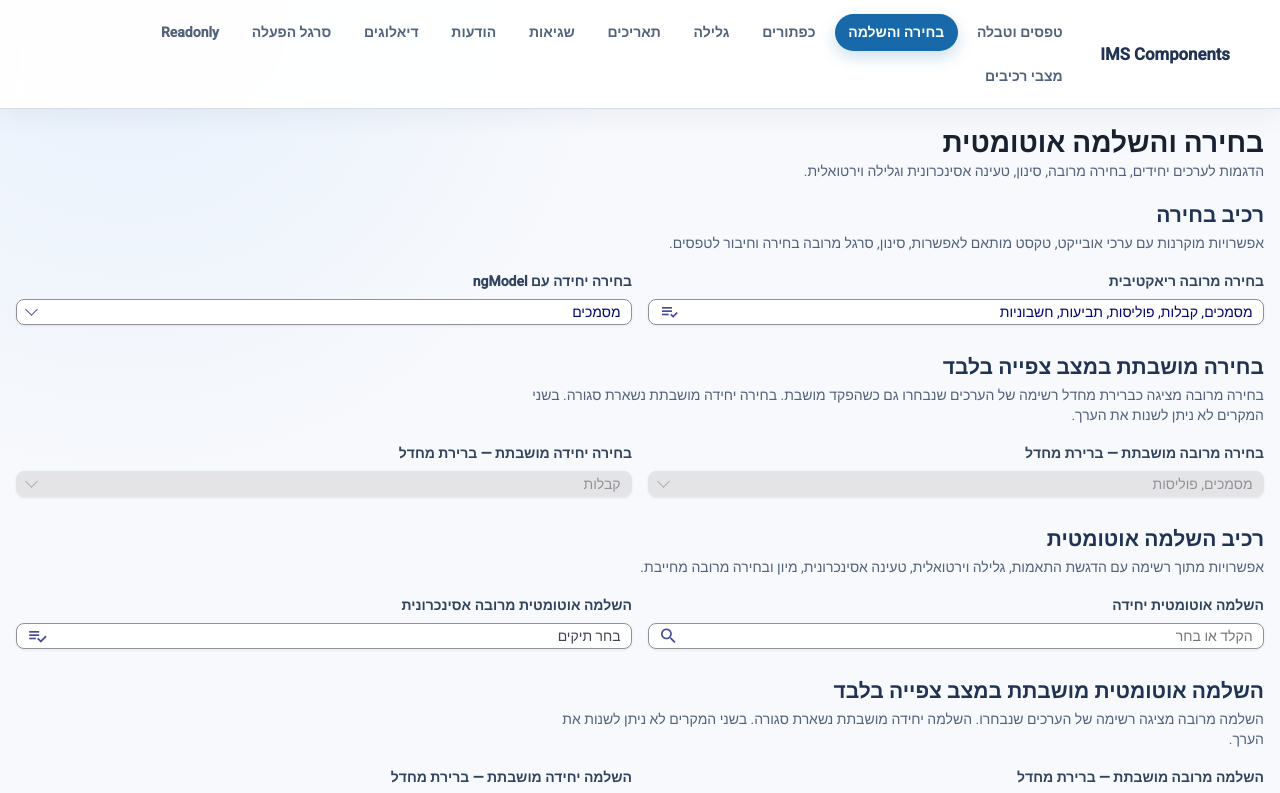
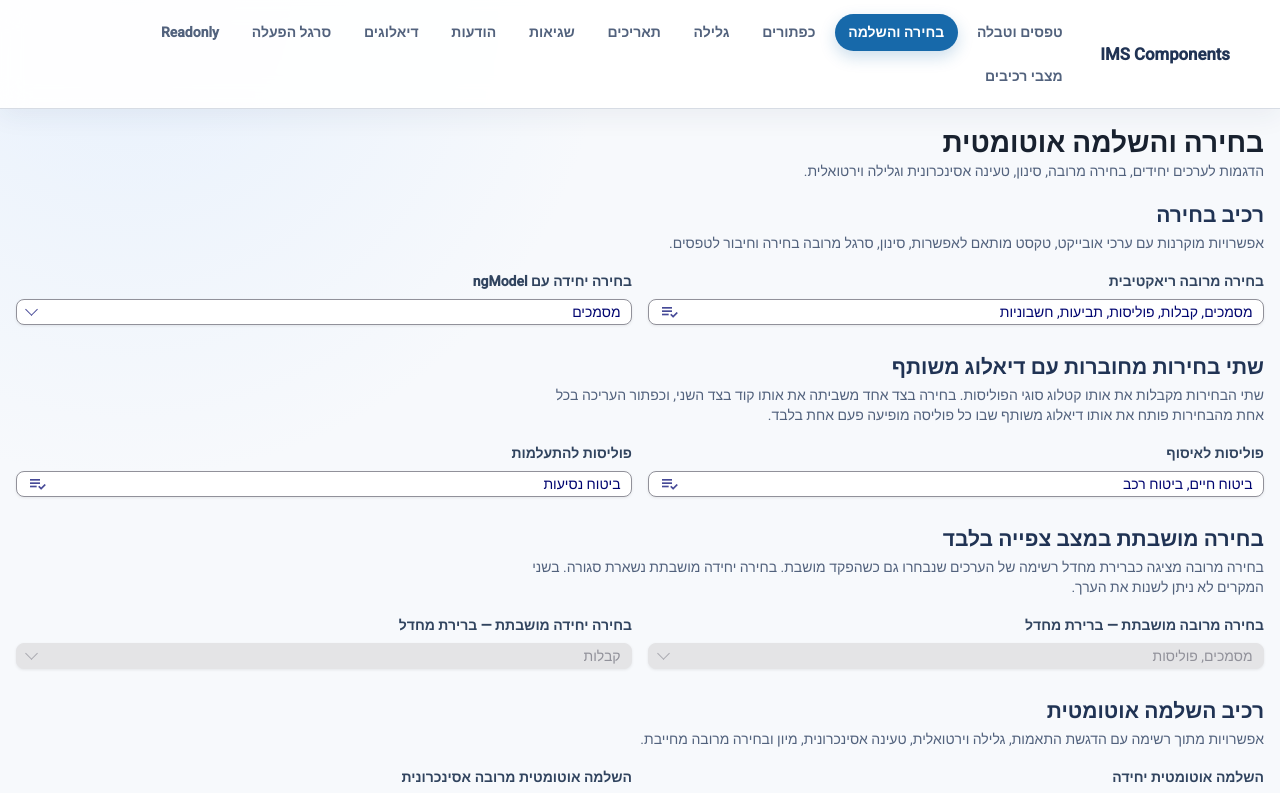
Before and after one commit to Far-Art/features-testing, an Angular app: page /selection in a window 1280 px wide. Shown: the top 793 px of the page. Built offline with nearby package versions, Linux system fonts and the light colour scheme.

Commit message:
update to ims select api

```diff
--- a/src/app/components/ims-select/ims-select.html
+++ b/src/app/components/ims-select/ims-select.html
@@ -121,18 +121,20 @@
             >
                 @if (showToolbar()) {
                     <aside #toolbarPanel class="ims-select__toolbar" aria-label="סרגל בחירה">
+                        @if (editDialogMode() !== 'off') {
                             <button
                                 type="button"
                                 class="ims-select__edit"
-                            aria-label="ערוך בחירה"
-                            [disabled]="interactionDisabled() || editableOptions().length === 0"
-                            (click)="openEditDialog()"
+                                [attr.aria-label]="editDialogAriaLabel()"
+                                [disabled]="editDialogButtonDisabled()"
+                                (click)="requestEditDialog()"
                             >
                                 <svg viewBox="0 0 20 20" aria-hidden="true" focusable="false">
                                     <path d="M12.5 4.5 15.5 7.5 7 16H4v-3z" />
                                     <path d="M11 6 14 9" />
                                 </svg>
                             </button>
+                        }
 
                         <div class="ims-select__segments" role="group" aria-label="אפשרויות מוצגות">
                             <button
--- a/src/app/components/ims-select/ims-select.ts
+++ b/src/app/components/ims-select/ims-select.ts
@@ -19,6 +19,7 @@ import {
   inject,
   input,
   numberAttribute,
+  output,
   signal,
   viewChild
 } from '@angular/core';
@@ -31,6 +32,7 @@ import {ImsTransferDialogService, ImsTransferRow} from '../ims-transfer-dialog';
 import {
   IMS_SELECT_PARENT,
   ImsSelectCompareWith,
+  ImsSelectEditDialogMode,
   ImsSelectFilterMode,
   ImsSelectFilterPredicate,
   ImsSelectOptionLike,
@@ -156,6 +158,18 @@ export class ImsSelect<T = unknown>
   /** Controls whether the multi-select toolbar is shown: always, never, or above the auto threshold. */
   readonly toolbar = input<ImsSelectToolbarMode>('auto');
 
+  /** Controls whether the toolbar edit action uses the built-in dialog, emits a request, or is hidden. */
+  readonly editDialogMode = input<ImsSelectEditDialogMode>('default');
+
+  /** Lets a custom edit-dialog owner disable the toolbar action independently. */
+  readonly editDialogDisabled = input(false, {transform: booleanAttribute});
+
+  /** Accessible label for the toolbar edit action. */
+  readonly editDialogAriaLabel = input('ערוך בחירה');
+
+  /** Emitted instead of opening the built-in dialog when `editDialogMode="custom"`. */
+  readonly editDialogRequested = output<void>();
+
   /** Option count threshold used by `filter="auto"` and `toolbar="auto"`. */
   readonly filterAutoMinOptions = input(15, {transform: numberAttribute});
 
@@ -240,6 +254,12 @@ export class ImsSelect<T = unknown>
     if (mode === 'off') return false;
     return this.options().length >= this.filterAutoMinOptions();
   });
+
+  readonly editDialogButtonDisabled = computed(() =>
+    this.interactionDisabled()
+    || this.editDialogDisabled()
+    || (this.editDialogMode() === 'default' && this.editableOptions().length === 0)
+  );
 
   readonly textFilteredOptions = computed(() => {
     const query = this.normalizedFilterQuery();
@@ -462,6 +482,18 @@ export class ImsSelect<T = unknown>
       if (result === undefined) return;
       this.applyEditDialogResult(rows, result.checked);
     });
+  }
+
+  requestEditDialog(): void {
+    if (this.editDialogMode() === 'off' || this.editDialogButtonDisabled()) return;
+
+    if (this.editDialogMode() === 'custom') {
+      this.close(false);
+      this.editDialogRequested.emit();
+      return;
+    }
+
+    this.openEditDialog();
   }
 
   setViewMode(mode: ImsSelectViewMode): void {
--- a/src/app/components/ims-select/ims-select.types.ts
+++ b/src/app/components/ims-select/ims-select.types.ts
@@ -2,6 +2,7 @@ import {InjectionToken, Signal} from '@angular/core';
 
 export type ImsSelectFilterMode = 'on' | 'off' | 'auto';
 export type ImsSelectToolbarMode = 'on' | 'off' | 'auto';
+export type ImsSelectEditDialogMode = 'default' | 'custom' | 'off';
 export type ImsSelectViewMode = 'all' | 'selected' | 'unselected';
 export type ImsSelectToolbarSide = 'left' | 'right';
 export type ImsSelectActivationSource = 'selection' | 'pointer';
--- a/src/app/components/ims-select/index.ts
+++ b/src/app/components/ims-select/index.ts
@@ -4,6 +4,7 @@ export {IMS_SELECT_PARENT} from './ims-select.types';
 export type {
     ImsSelectActivationSource,
     ImsSelectCompareWith,
+    ImsSelectEditDialogMode,
     ImsSelectFilterMode,
     ImsSelectFilterPredicate,
     ImsSelectOptionLike,
--- a/src/app/pages/selection-demo/selection-demo.html
+++ b/src/app/pages/selection-demo/selection-demo.html
@@ -43,6 +43,71 @@
                 @for (bag of bagOptions(); track bag.id) {
                     <ims-option [value]="bag" [selectionText]="bag.label">
                         {{ bag.label }} (+{{ bag.count }})
+                    </ims-option>
+                }
+            </ims-select>
+        </label>
+    </div>
+</section>
+
+<section class="select-demo">
+    <div>
+        <h2>שתי בחירות מחוברות עם דיאלוג משותף</h2>
+        <p>
+            שתי הבחירות מקבלות את אותו קטלוג סוגי הפוליסות. בחירה בצד אחד משביתה את
+            אותו קוד בצד השני, וכפתור העריכה בכל אחת מהבחירות פותח את אותו דיאלוג
+            משותף שבו כל פוליסה מופיעה פעם אחת בלבד.
+        </p>
+    </div>
+
+    <div class="select-demo__grid">
+        <label class="select-demo__field">
+            <span>פוליסות לאיסוף</span>
+            <ims-select
+                multiple
+                filter="on"
+                toolbar="on"
+                editDialogMode="custom"
+                editDialogAriaLabel="עריכת פוליסות לאיסוף ולהתעלמות"
+                placeholder="בחר פוליסות לאיסוף"
+                ariaLabel="פוליסות לאיסוף"
+                [formControl]="collectPoliciesControl"
+                [compareWith]="comparePolicyByCode"
+                (editDialogRequested)="openPolicyTransfer()"
+            >
+                @for (policy of policyTypes; track policy.code) {
+                    <ims-option
+                        [value]="policy"
+                        [selectionText]="policy.label"
+                        [disabled]="isPolicySelected(ignorePoliciesControl, policy)"
+                    >
+                        {{ policy.label }}
+                    </ims-option>
+                }
+            </ims-select>
+        </label>
+
+        <label class="select-demo__field">
+            <span>פוליסות להתעלמות</span>
+            <ims-select
+                multiple
+                filter="on"
+                toolbar="on"
+                editDialogMode="custom"
+                editDialogAriaLabel="עריכת פוליסות לאיסוף ולהתעלמות"
+                placeholder="בחר פוליסות להתעלמות"
+                ariaLabel="פוליסות להתעלמות"
+                [formControl]="ignorePoliciesControl"
+                [compareWith]="comparePolicyByCode"
+                (editDialogRequested)="openPolicyTransfer()"
+            >
+                @for (policy of policyTypes; track policy.code) {
+                    <ims-option
+                        [value]="policy"
+                        [selectionText]="policy.label"
+                        [disabled]="isPolicySelected(collectPoliciesControl, policy)"
+                    >
+                        {{ policy.label }}
                     </ims-option>
                 }
             </ims-select>
--- a/src/app/pages/selection-demo/selection-demo.ts
+++ b/src/app/pages/selection-demo/selection-demo.ts
@@ -26,6 +26,11 @@ interface LargeAutocompleteRow {
 interface DemoTrack {
     readonly id: number;
     readonly title: string;
+}
+
+interface DemoPolicyType {
+    readonly code: string;
+    readonly label: string;
 }
 
 @Component({
@@ -57,6 +62,23 @@ export class SelectionDemo {
         {id: 7, title: 'זיכרון רחוק'},
         {id: 8, title: 'שיר נשכח'}
     ]);
+
+    readonly policyTypes: readonly DemoPolicyType[] = [
+        {code: 'life', label: 'ביטוח חיים'},
+        {code: 'health', label: 'ביטוח בריאות'},
+        {code: 'vehicle', label: 'ביטוח רכב'},
+        {code: 'home', label: 'ביטוח דירה'},
+        {code: 'travel', label: 'ביטוח נסיעות'},
+        {code: 'business', label: 'ביטוח עסק'}
+    ];
+    readonly collectPoliciesControl = new FormControl<readonly DemoPolicyType[]>(
+        [this.policyTypes[0], this.policyTypes[2]],
+        {nonNullable: true}
+    );
+    readonly ignorePoliciesControl = new FormControl<readonly DemoPolicyType[]>(
+        [this.policyTypes[4]],
+        {nonNullable: true}
+    );
 
     private readonly initialBagOptions: readonly SelectDemoBag[] = [
         {id: 1, label: 'מסמכים', count: 35},
@@ -185,6 +207,54 @@ export class SelectionDemo {
         });
     }
 
+    openPolicyTransfer(): void {
+        const collectRows: ImsTransferRow<DemoPolicyType>[] = [];
+        const ignoreRows: ImsTransferRow<DemoPolicyType>[] = [];
+
+        for (const policy of this.policyTypes) {
+            const selectedForCollect = this.isPolicySelected(this.collectPoliciesControl, policy);
+            const selectedForIgnore = this.isPolicySelected(this.ignorePoliciesControl, policy);
+            const row: ImsTransferRow<DemoPolicyType> = {
+                id: `policy-${policy.code}`,
+                label: policy.label,
+                value: policy,
+                checked: selectedForCollect || selectedForIgnore
+            };
+
+            if (selectedForIgnore && !selectedForCollect) {
+                ignoreRows.push(row);
+            } else {
+                collectRows.push(row);
+            }
+        }
+
+        const dialogRef = this.transferDialog.open<DemoPolicyType, 'collect' | 'ignore'>({
+            lists: [
+                {id: 'collect', title: 'פוליסות לאיסוף', rows: collectRows},
+                {id: 'ignore', title: 'פוליסות להתעלמות', rows: ignoreRows}
+            ],
+            dialogTitle: 'עריכת מדיניות איסוף'
+        });
+
+        dialogRef.closed.subscribe((result) => {
+            if (result === undefined) return;
+
+            this.collectPoliciesControl.setValue(
+                result.lists.collect.filter((row) => row.checked).map((row) => row.value)
+            );
+            this.ignorePoliciesControl.setValue(
+                result.lists.ignore.filter((row) => row.checked).map((row) => row.value)
+            );
+        });
+    }
+
+    isPolicySelected(
+        control: FormControl<readonly DemoPolicyType[]>,
+        policy: DemoPolicyType
+    ): boolean {
+        return control.value.some((selectedPolicy) => selectedPolicy.code === policy.code);
+    }
+
     private tracksToRows(tracks: readonly DemoTrack[]): ImsTransferRow<DemoTrack>[] {
         return tracks.map((track) => ({id: `track-${track.id}`, label: track.title, value: track}));
     }
@@ -197,8 +267,20 @@ export class SelectionDemo {
         return first === second;
     };
 
+    readonly comparePolicyByCode = (first: unknown, second: unknown) => {
+        if (this.isDemoPolicyType(first) && this.isDemoPolicyType(second)) {
+            return first.code === second.code;
+        }
+
+        return first === second;
+    };
+
     private isSelectDemoBag(value: unknown): value is SelectDemoBag {
         return typeof value === 'object' && value !== null && 'id' in value;
+    }
+
+    private isDemoPolicyType(value: unknown): value is DemoPolicyType {
+        return typeof value === 'object' && value !== null && 'code' in value;
     }
 
     private matchesSearchQuery(text: string, query: string): boolean {
```
Also changed, not shown: src/app/components/ims-select/README.md. Lines whose indentation alone changed are shown as unchanged.
